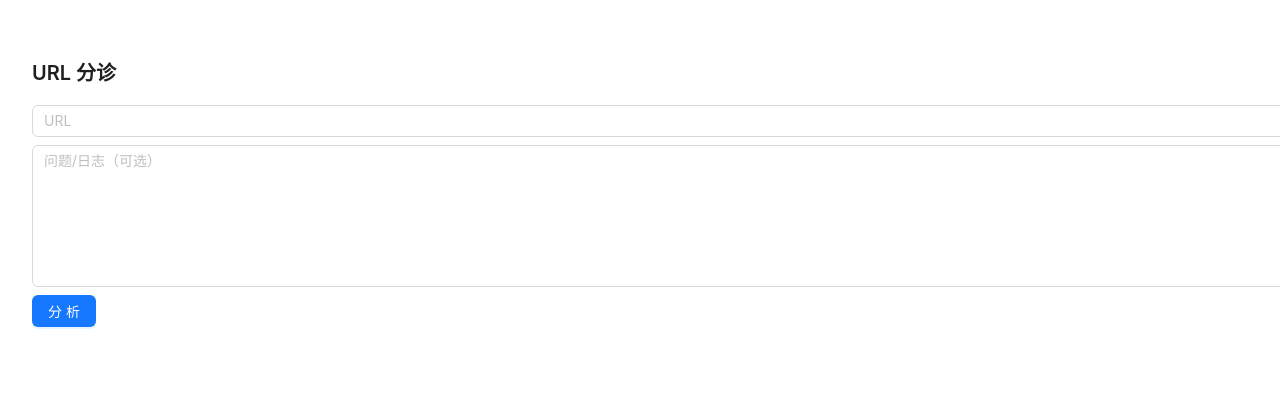
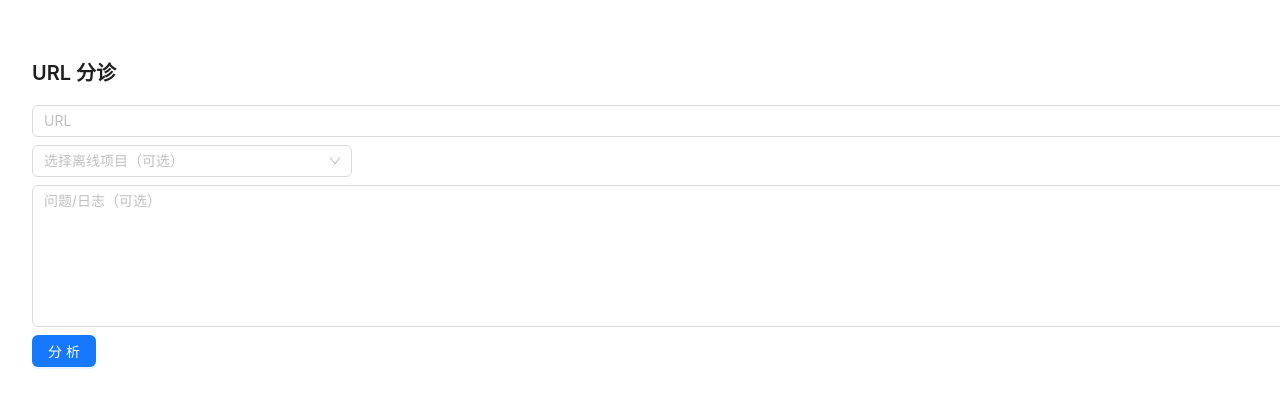
Before and after one commit to yehan-s/ops-triage-web, a React (Vite) app: page /triage in a window 1280 px wide. Shown: the top 408 px of the page. Built offline with nearby package versions, Linux system fonts and the light colour scheme; no server answers.

Commit message:
feat(web): 离线项目选择与上传增强\n\n- /triage 支持选择离线项目（调用 /offline/projects；请求带 project）\n- /upload 支持显示文件列表、同名覆盖开关、单文件别名\n

```diff
--- a/src/pages/Triage.tsx
+++ b/src/pages/Triage.tsx
@@ -1,17 +1,34 @@
 import React from 'react'
-import { useMutation } from '@tanstack/react-query'
-import { post } from '../lib/api'
-import { Button, Input, Space, Typography } from 'antd'
+import { useMutation, useQuery } from '@tanstack/react-query'
+import { get, post } from '../lib/api'
+import { Button, Input, Space, Typography, Select } from 'antd'
 
 export default function Triage() {
   const [url, setUrl] = React.useState('')
   const [logs, setLogs] = React.useState('')
-  const triage = useMutation({ mutationFn: () => post<any>('/triage', { url, description: logs }) })
+  const { data: projects } = useQuery({
+    queryKey: ['offline-projects'],
+    queryFn: () => get<{ projects: { key: string; alias: string }[] }>('/offline/projects'),
+  })
+  const [project, setProject] = React.useState<string | undefined>(undefined)
+  const triage = useMutation({
+    mutationFn: () => post<any>('/triage', { url, description: logs, project }),
+  })
 
   return (
     <Space direction="vertical" style={{ padding: 24, width: '100%' }}>
       <Typography.Title level={4}>URL 分诊</Typography.Title>
       <Input placeholder="URL" value={url} onChange={e => setUrl(e.target.value)} />
+      <Space>
+        <Select
+          allowClear
+          placeholder="选择离线项目（可选）"
+          style={{ minWidth: 320 }}
+          value={project}
+          onChange={setProject}
+          options={(projects?.projects || []).map(p => ({ value: p.key, label: p.alias || p.key }))}
+        />
+      </Space>
       <Input.TextArea
         rows={6}
         placeholder="问题/日志（可选）"
```
